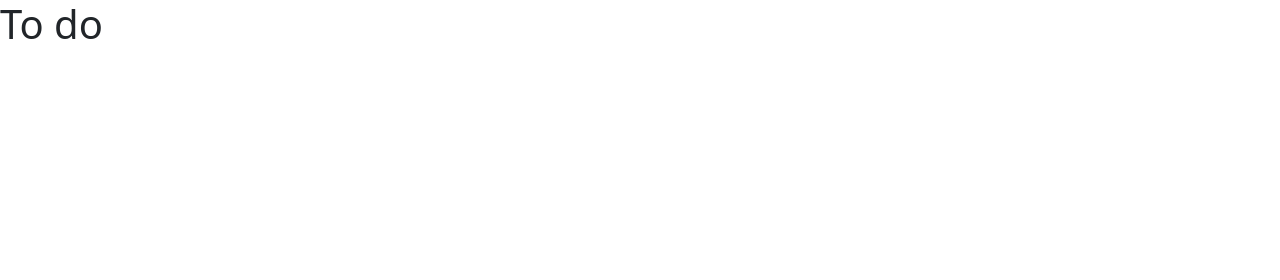
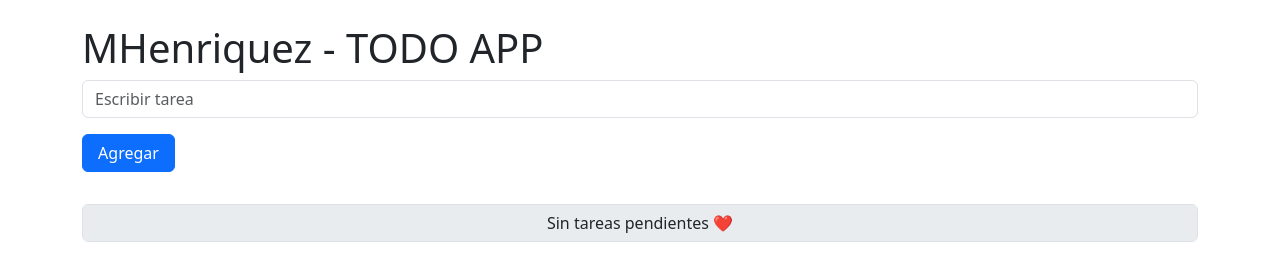
Before and after one commit to manuelhm1993/mh-to-do-list, a plain HTML site: page index.html in a window 1280 px wide. Drawn offline with nearby package versions, Linux system fonts and the light colour scheme.

Commit message:
Estructura html terminada

```diff
--- a/index.html
+++ b/index.html
@@ -8,7 +8,27 @@
     <link href="https://cdn.jsdelivr.net/npm/bootstrap@5.3.1/dist/css/bootstrap.min.css" rel="stylesheet" integrity="sha384-4bw+/aepP/YC94hEpVNVgiZdgIC5+VKNBQNGCHeKRQN+PtmoHDEXuppvnDJzQIu9" crossorigin="anonymous">
 </head>
 <body>
-    <h1>To do</h1>
+    <div class="container my-4">
+        <main class="row">
+            <h1>MHenriquez - TODO APP</h1>
+
+            <div class="col-12">
+                <div class="mb-3">
+                    <input type="text" class="form-control" name="tarea" id="tarea" placeholder="Escribir tarea">
+                </div>
+
+                <div class="d-grid gap-2 col-12 col-sm-1 mb-3">
+                    <button class="btn btn-primary" id="agregar-tarea" type="button">Agregar</button>
+                </div>
+
+                <hr class="border border-secondary border-0 opacity-10">
+
+                <div class="mb-3" id="list">
+                    <input type="text" class="form-control text-center" value="Sin tareas pendientes ❤️" disabled>
+                </div>
+            </div>
+        </main>
+    </div>
 
     <script src="https://cdn.jsdelivr.net/npm/bootstrap@5.3.1/dist/js/bootstrap.bundle.min.js" integrity="sha384-HwwvtgBNo3bZJJLYd8oVXjrBZt8cqVSpeBNS5n7C8IVInixGAoxmnlMuBnhbgrkm" crossorigin="anonymous"></script>
     <script src="assets/js/app.js"></script>
```
